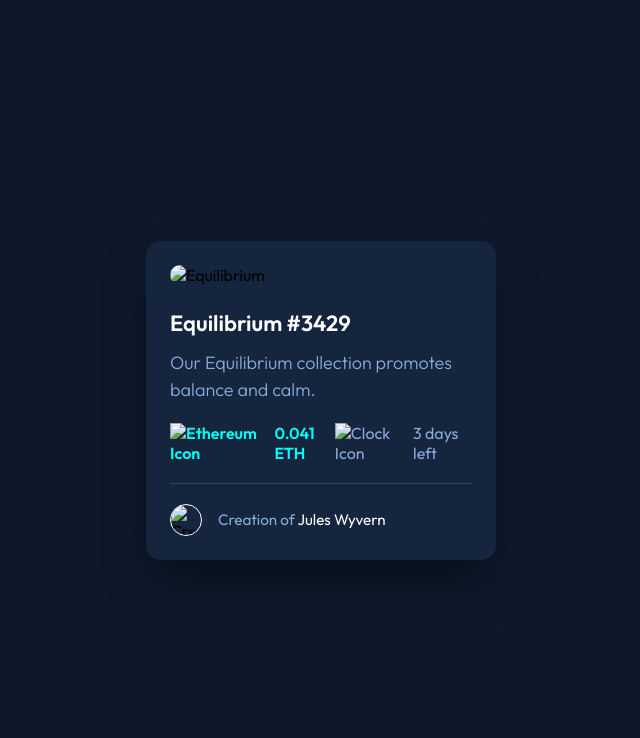
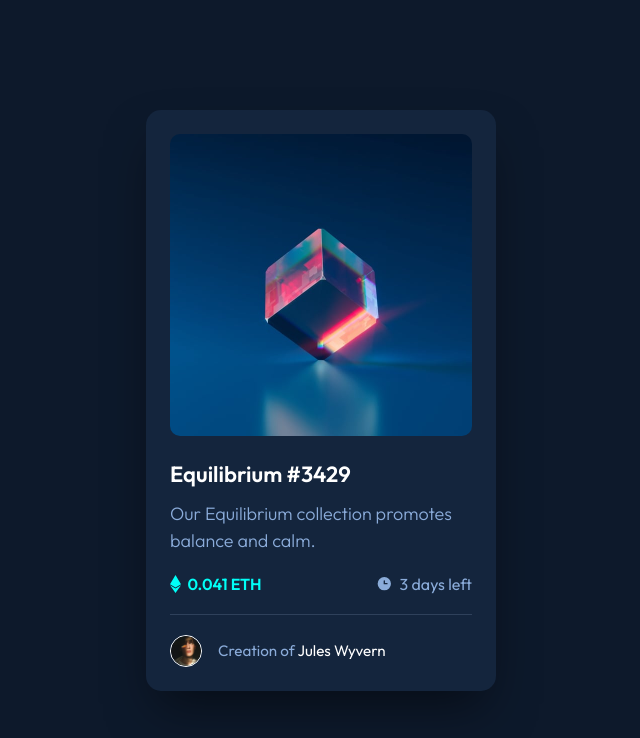
Before and after one commit to Adirahu/nft-preview, a plain HTML site: page index.html in a window 1280 px wide. Shown: the whole page, without its empty margins (319-959 px from the left). Drawn offline with Linux system fonts and the light colour scheme.

Commit message:
Fix broken image paths for GitHub Pages
Point images at files inside the repo instead of a local Downloads
folder, and add the image files the page uses.

```diff
--- a/index.html
+++ b/index.html
@@ -14,9 +14,9 @@
     <main>
         <div class="card">
             <div class="card__image">
-                <img src="c:\Users\hermano\Downloads\nft-preview-card-component-main\images\image-equilibrium.jpg" alt="Equilibrium" class="card__image--img">
+                <img src="image-equilibrium.jpg" alt="Equilibrium" class="card__image--img">
                 <div class="card__image--overlay">
-                    <img src="c:\Users\hermano\Downloads\nft-preview-card-component-main\images\icon-view.svg" alt="View Icon" class="card__image--icon">
+                    <img src="icon-view.svg" alt="View Icon" class="card__image--icon">
                 </div>
             </div>
             <div class="card__content">
@@ -24,17 +24,17 @@
                 <p class="card__content--description">Our Equilibrium collection promotes balance and calm.</p>
                 <div class="card__content--info">
                     <div class="card__content--price">
-                        <img src="c:\Users\hermano\Downloads\nft-preview-card-component-main\images\icon-ethereum.svg" alt="Ethereum Icon" class="card__content--price-icon">
+                        <img src="icon-ethereum.svg" alt="Ethereum Icon" class="card__content--price-icon">
                         <span>0.041 ETH</span>
                     </div>
                     <div class="card__content--time">
-                        <img src="c:\Users\hermano\Downloads\nft-preview-card-component-main\images\icon-clock.svg" alt="Clock Icon" class="card__content--time-icon">
+                        <img src="icon-clock.svg" alt="Clock Icon" class="card__content--time-icon">
                         <span>3 days left</span>
                     </div>
                 </div>
                 <hr class="card__content--divider">
                 <div class="card__content--creator">
-                    <img src="c:\Users\hermano\Downloads\nft-preview-card-component-main\images\image-avatar.png" alt="Creator Avatar" class="card__content--creator-avatar">
+                    <img src="image-avatar.png" alt="Creator Avatar" class="card__content--creator-avatar">
                     <p>Creation of <span>Jules Wyvern</span></p>
                 </div>
             </div>
```
Also changed, not shown: icon-clock.svg (added), icon-ethereum.svg (added), icon-view.svg (added), image-avatar.png (added), image-equilibrium.jpg (added).
